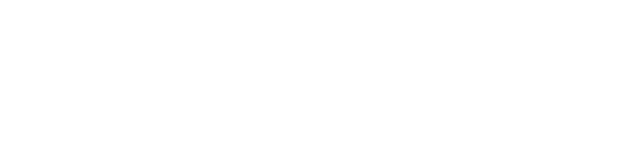
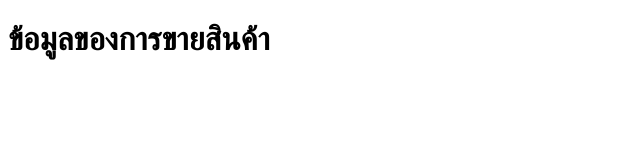
Before and after one commit to LetRIXZY/riw-project, a plain HTML site: page index.html in a window 1280 px wide. Shown: the whole page, without its empty margins (0-640 px from the left). Drawn offline with Linux system fonts and the light colour scheme.

Commit message:
add report sale

```diff
--- a/index.html
+++ b/index.html
@@ -8,6 +8,7 @@
 </head>
 
 <body>
+    <h1>ข้อมูลของการขายสินค้า</h1>
 
 </body>
 
```
